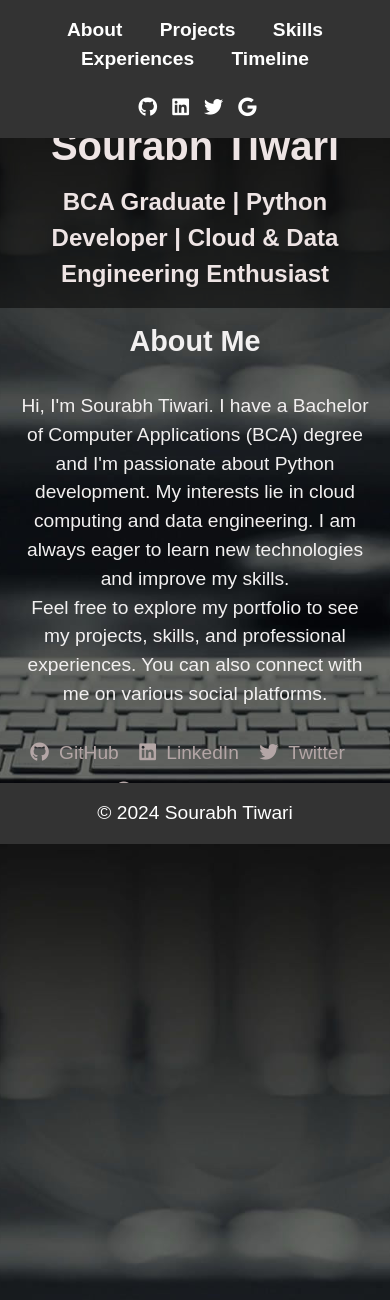
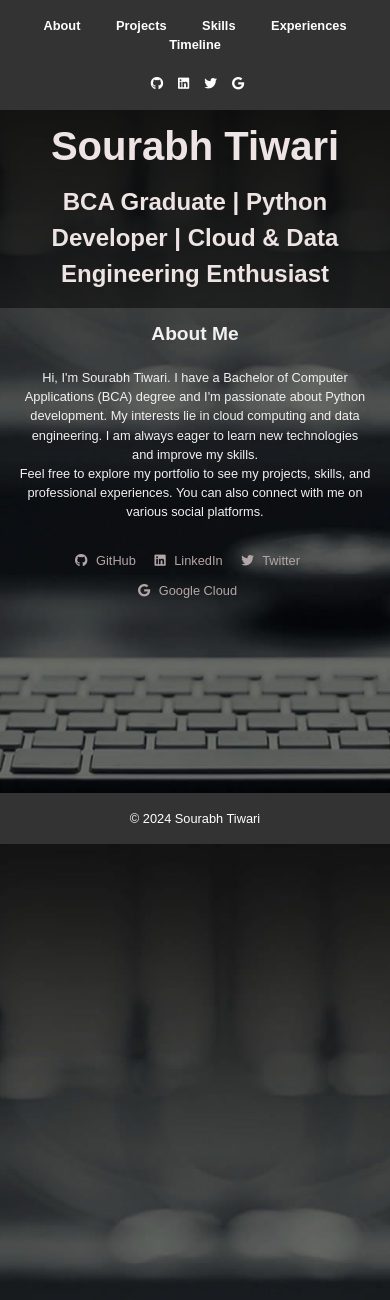
Before and after one commit to Sourabh7iwari/MyPortfolio, a Flask app: page / in a window 390 px wide. Shown: the top 1300 px of the page. Run offline with Flask 3, Linux system fonts and the light colour scheme.

Commit message:
resolve congested exp.. in mobile's

```diff
--- a/static/styles.css
+++ b/static/styles.css
@@ -23,7 +23,7 @@ body {
     line-height: 1.5;
     background: rgba(255, 255, 255, 0.0);
     color: hwb(0 94% 5%);/* Ensure body element takes full height */
-    font-size: 120%;
+    font-size: 110%;
 }
 
 /* Container */
@@ -248,6 +248,9 @@ footer {
     .container {
         width: 90%;
     }
+    body {
+        font-size: 80%;
+    }
 
     .timeline-content {
         width: 100%;
```
